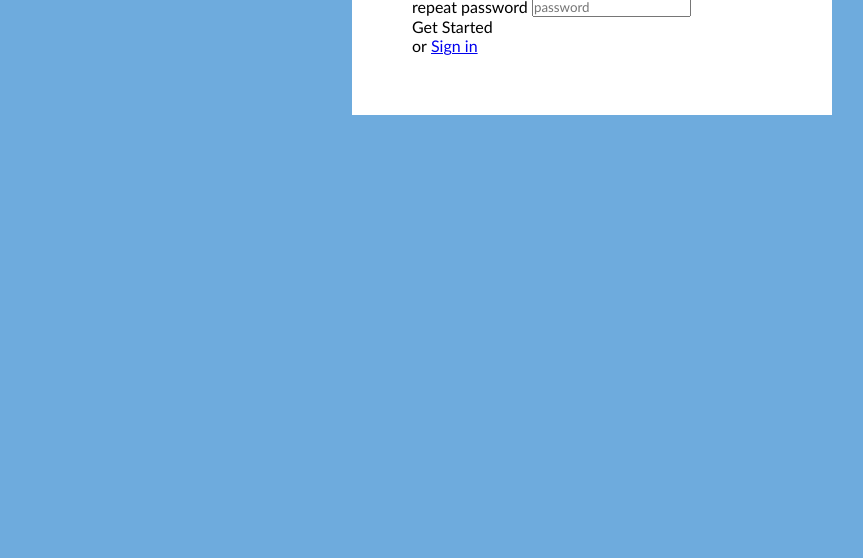
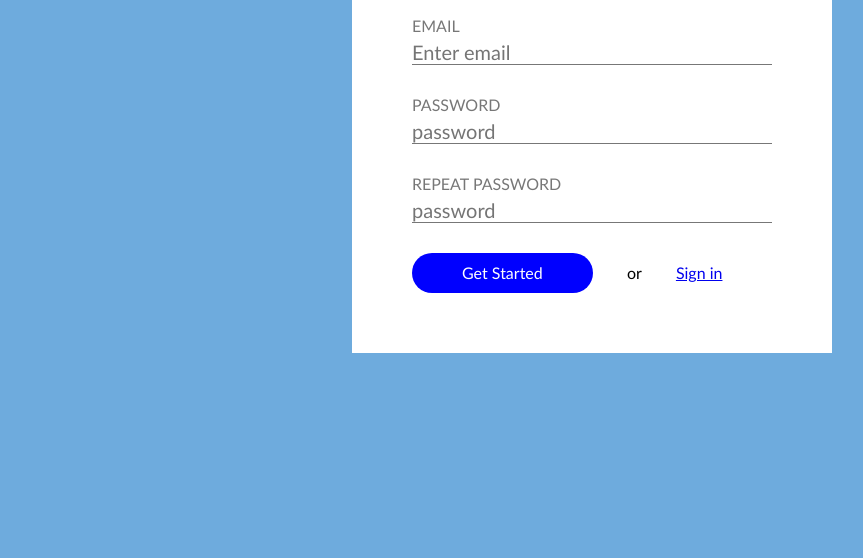
Before and after one commit to akinis81/Front-End-4SignIn, a plain HTML site: page index.html in a window 1280 px wide. Shown: the part 242-800 px from the top of the page, without its empty margins (208-1071 px from the left). Drawn offline with Linux system fonts and the light colour scheme.

Commit message:
kita pamoka

```diff
--- a/main.css
+++ b/main.css
@@ -47,30 +47,65 @@ background-color: #6EABDD;
             width: 60%;
             background-color:#FFFFFF;
             padding: 60px;
+
         }
             .close{
 
             }
             .form{
-
+                display: inline-block;
+                width: 100%;
             }
                 .form-row{
-
+                    display: inline-block;
+                    width: 100%;
+                    margin-bottom: 30px;
+                }
+                .form-row:last-of-type{
+                    margin-bottom: 0;
                 }
                 label{
-
+                    display: inline-block;
+                    width: 100%;
+                    margin-bottom: 5px;
+                    color: #777;
+                    text-transform: uppercase;
+                    font-size: 16px;
                 }
                 input{
-
+                    display: inline-block;
+                    width: 100%;
+                    font-size: 20px;
+                    /* alternatyva */
+                    /* border-left: none; */
+                    /* border-right: none; */
+                    /* border-top: none; */
+                    /* border-bottom-color: red; */
+                    border: none;
+                    border-bottom: 1px solid #777;
                 }
                 .btn{
+                    display: inline-block;
+                    background-color: blue;
+                    color: #FFFFFF;
+                    padding: 10px;
+                    padding-left: 50px;
+                    padding-right: 50px;
+                    line-height: 20px;
+                    border-radius: 20px;
 
                 }
                 .or{
-
+                    display: inline-block;
+                    padding-top: 10px;
+                    padding-left: 30px;
+                    padding-right : 30px;
+                    line-height: 20px;
                 }
                 .blue-link{
-
+                    display: inline-block;
+                    padding-top: 10px;
+                    line-height: 20px;
                 }
 
 
```
